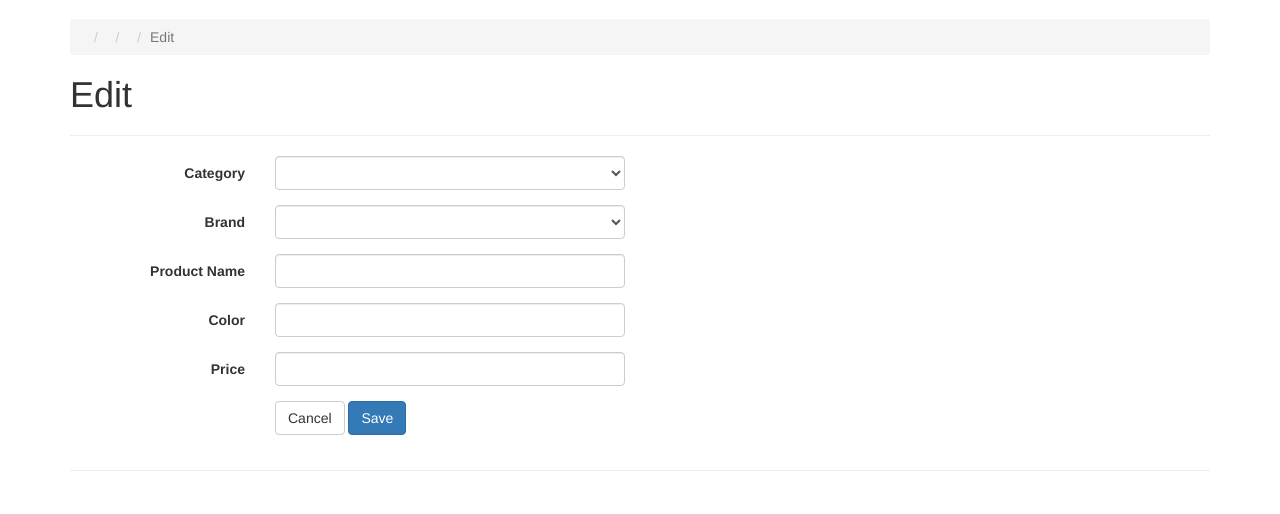
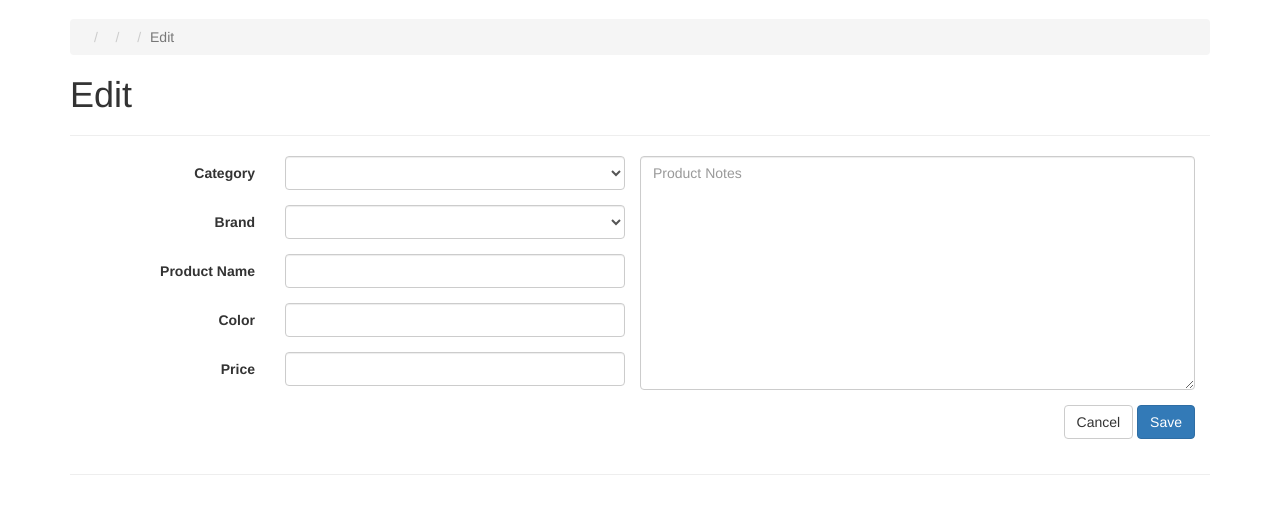
Before and after one commit to seafoodfriedrice/cakes, a Flask app: template cakes/templates/product_edit.html in a window 1280 px wide. Shown: the part 51-565 px from the top of the page. Run offline with Flask 2, Linux system fonts and the light colour scheme; the template is opened without the code that fills it, so the values that code supplies are empty; some libraries are stand-ins or nearby versions.

Commit message:
templates: add notes section in product_edit.html and redo layout

```diff
--- a/cakes/templates/product_edit.html
+++ b/cakes/templates/product_edit.html
@@ -11,42 +11,51 @@
 <div class="container-fluid">
 
     <form role="form" method="POST" class="form-horizontal">
+    <div class="col-md-6">
+
         <div class="form-group">
-            <label for="category" class="col-sm-2 control-label">Category</label>
-            <div class="col-sm-4">
+            <label for="category" class="col-sm-4 control-label">Category</label>
+            <div class="col-sm-8">
                 {{ macros.render_select(categories, "category", product.category.name) }}
             </div>
         </div>
         <div class="form-group">
-            <label for="brand" class="col-sm-2 control-label">Brand</label>
-            <div class="col-sm-4">
+            <label for="brand" class="col-sm-4 control-label">Brand</label>
+            <div class="col-sm-8">
                 {{ macros.render_select(brands, "brand", product.brand.name) }}
             </div>
         </div>
         <div class="form-group">
-            <label for="product-name" class="col-sm-2 control-label">Product Name</label>
-            <div class="col-sm-4">
+            <label for="product-name" class="col-sm-4 control-label">Product Name</label>
+            <div class="col-sm-8">
                 <input type="text" class="form-control" id="product-name" name="product-name" value="{{ product.name }}" required>
             </div>
         </div>
         <div class="form-group">
-            <label for="color" class="col-sm-2 control-label">Color</label>
-            <div class="col-sm-4">
+            <label for="color" class="col-sm-4 control-label">Color</label>
+            <div class="col-sm-8">
                 <input type="text" class="form-control" id="color" name="color" value="{{ product.color }}" required>
             </div>
         </div>
         <div class="form-group">
-            <label for="price" class="col-sm-2 control-label">Price</label>
-            <div class="col-sm-4">
+            <label for="price" class="col-sm-4 control-label">Price</label>
+            <div class="col-sm-8">
                 <input type="text" class="form-control" id="price" name="price" value="{{ product.price }}" required>
             </div>
         </div>
+
+    </div>
+    <div class="col-md-6">
+       <div class="form-group">
+           <textarea class="form-control" name="notes" placeholder="Product Notes" rows="11"></textarea>
+       </div>
         <div class="form-group">
-            <div class="col-sm-offset-2 col-sm-3">
+            <div class="pull-right">
                 <a href="{{ url_for('products') }}" type="button" class="btn btn-default">Cancel</a>
                 <button type="submit" class="btn btn-primary">Save</button>
             </div>
         </div>
+    </div>
     </form>
 
 </div> <!-- /container-fluid -->
```
